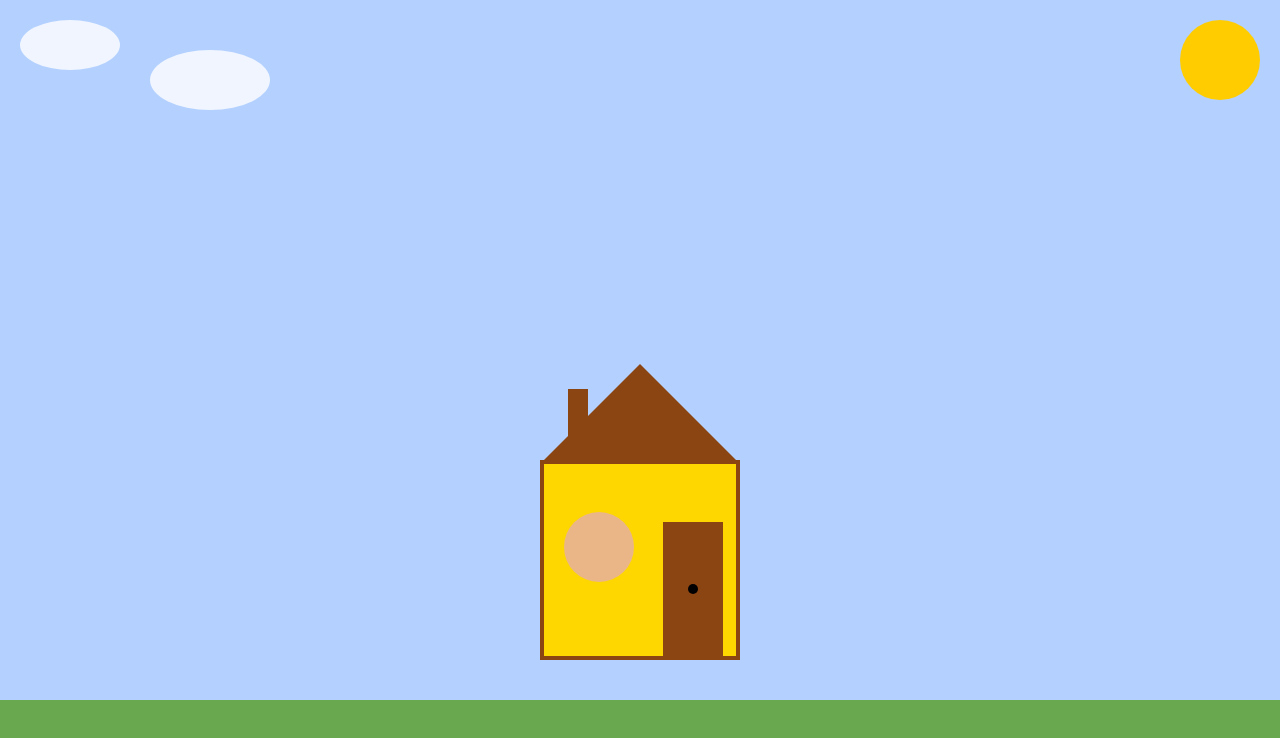
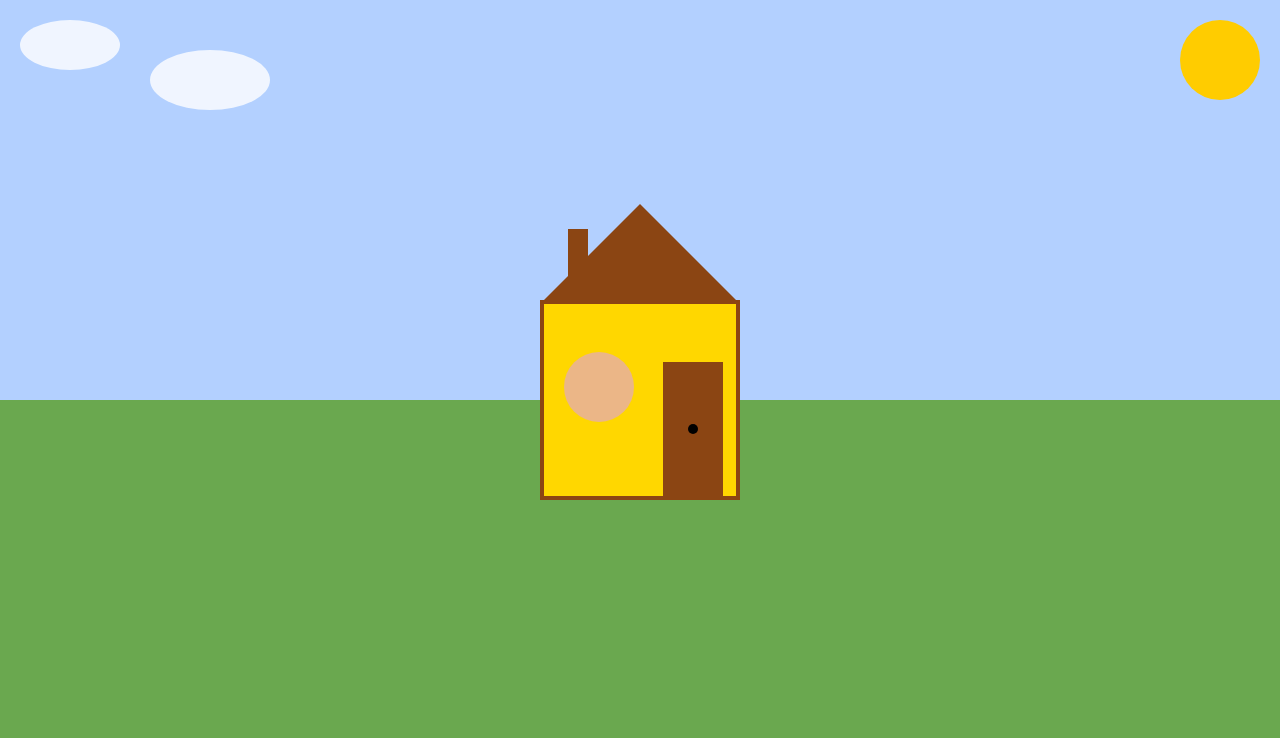
Before and after one commit to polshtva/firstTask, a plain HTML site: page index.html in a window 1280 px wide. Drawn offline with Linux system fonts and the light colour scheme.

Commit message:
Add files via upload

```diff
--- a/style.css
+++ b/style.css
@@ -21,7 +21,7 @@ body {
     height: 200px;
     background-color: #ffd700;
     border: 4px solid #8b4513;
-    top: 20%;
+    z-index: 1000;
 }
 
 .house__roof {
@@ -111,7 +111,8 @@ body {
 .grass {
     position: absolute;
     background-color: #6aa84f;
+    z-index: 0;
     width: 100%;
-    height: 100px;
+    height: 50%;
     bottom: 0;
 }
```
